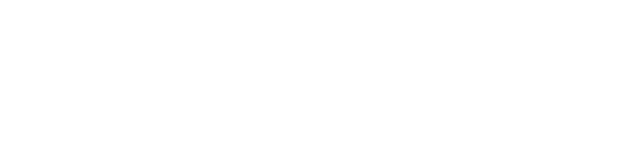
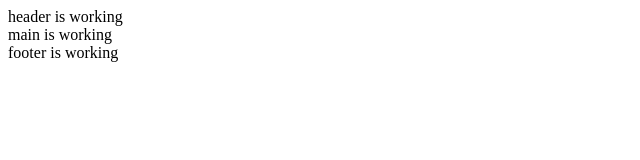
Before and after one commit to divvares/layout-designer-project-lvl1, a plain HTML site: page index.html in a window 1280 px wide. Shown: the whole page, without its empty margins (0-640 px from the left). Drawn offline with Linux system fonts and the light colour scheme.

Commit message:
task 2 completed

```diff
--- a/index.html
+++ b/index.html
@@ -9,6 +9,17 @@
     <link rel="stylesheet" href="styles/style.css">
 </head>
 <body>
+  <header>
 
+  </header>
+    header is working
+
+  <main>
+    main is working
+  </main>
+
+  <footer>
+    footer is working
+  </footer>
 </body>
 </html>
```
